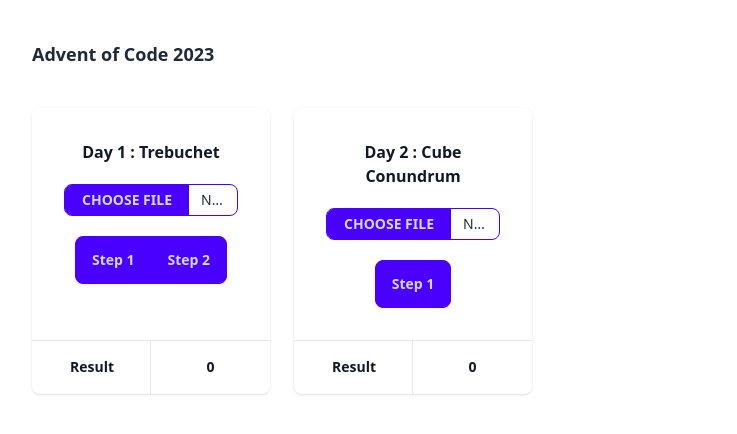
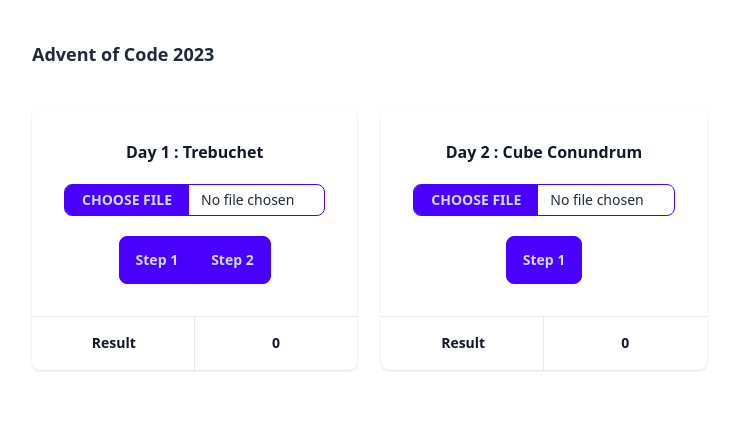
Before and after one commit to hte88/adventofcode, a Vue app: page / in a window 1280 px wide. Shown: the top 434 px of the page, without its empty margins (96-833 px from the left). Built offline with nearby package versions, Linux system fonts and the light colour scheme.

Commit message:
feat: grid

```diff
--- a/src/App.vue
+++ b/src/App.vue
@@ -11,7 +11,7 @@
       <h1 class="text-lg font-semibold">Advent of Code 2023</h1>
     </header>
     <main>
-      <ul role="list" class="mt-10 grid grid-cols-1 gap-6 sm:grid-cols-2 md:grid-cols-3 lg:grid-cols-4">
+      <ul role="list" class="mt-10 grid grid-cols-1 gap-6 sm:grid-cols-2 md:grid-cols-3">
         <li
           v-for="(name, index) in components"
           :key="index"
```
